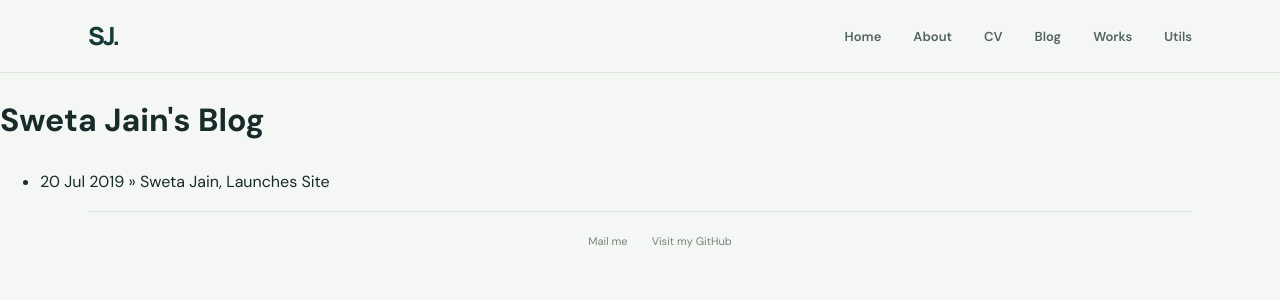
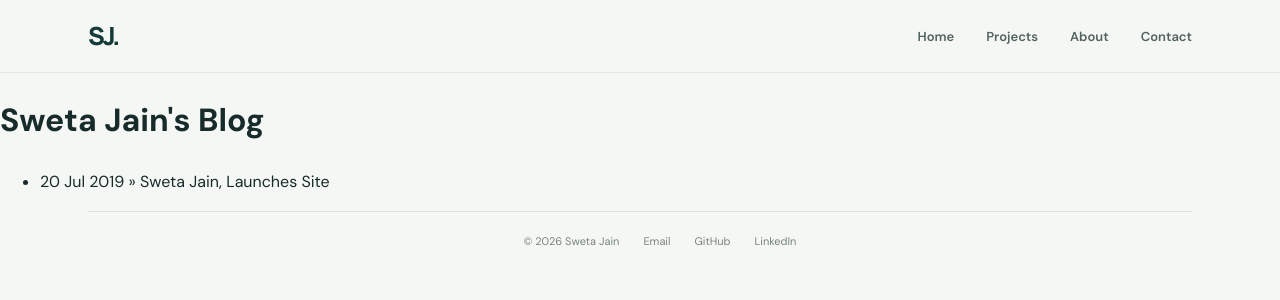
Before and after one commit to SwetaTheBest/swetathebest.github.io, a Jekyll site: the page built from blog/index.html, in a window 1280 px wide. Shown: the top 300 px of the page. Built offline with Jekyll 4.4.1, drawn with Linux system fonts in a browser that asks for light colours.

Commit message:
Revise default layout with enhanced structure and SEO
Updated the HTML layout with improved metadata, navigation, and footer links.

```diff
--- a/_layouts/default.html
+++ b/_layouts/default.html
@@ -1,31 +1,53 @@
-<!DOCTYPE html>
-	<html>
+<!doctype html>
+<html lang="en">
   <head>
+    <meta charset="utf-8" />
+    <meta name="viewport" content="width=device-width, initial-scale=1" />
+    <meta name="theme-color" content="#f5f7f4" />
+    <meta
+      name="description"
+      content="Sweta Jain — Senior AI Engineer building Generative AI, Agentic AI and RAG applications. Explore selected projects and engineering work."
+    />
+    <meta property="og:title" content="Sweta Jain | Senior AI Engineer" />
+    <meta
+      property="og:description"
+      content="Applied AI, agentic workflows, RAG and cloud-native engineering."
+    />
     <title>{{ page.title }}</title>
-			<!-- link to main stylesheet -->
-			<link rel="stylesheet" type="text/css" href="/css/main.css">
+    <link rel="preconnect" href="https://fonts.googleapis.com" />
+    <link rel="preconnect" href="https://fonts.gstatic.com" crossorigin />
+    <link rel="stylesheet" href="/css/main.css" />
   </head>
   <body>
-			<nav>
+    <nav aria-label="Main navigation">
       <ul>
         <li><a href="/">Home</a></li>
-		        	<li><a href="/about">About</a></li>
-	        		<li><a href="/cv">CV</a></li>
-	        		<li><a href="/blog">Blog</a></li>
-				<li><a href="/works">Works</a></li>
-				<li><a href="/utils">Utils</a></li>
+        <li><a href="/#projects">Projects</a></li>
+        <li><a href="/#about">About</a></li>
+        <li><a href="/#contact">Contact</a></li>
       </ul>
     </nav>
-			<div class="main_container">
-
-			{{ content }}
-
-
-			</div><!-- /.container -->
+    <div class="main_container">{{ content }}</div>
     <footer>
       <ul>
-	        		<li><a href="mailto:swetajain04@gmail.com">Mail me</a></li>
-	        		<li><a href="https://github.com/SwetaTheBest">Visit my GitHub</a></li>
+        <li>© {{ site.time | date: "%Y" }} Sweta Jain</li>
+        <li><a href="mailto:swetajain04@gmail.com">Email</a></li>
+        <li>
+          <a
+            href="https://github.com/SwetaTheBest"
+            target="_blank"
+            rel="noopener noreferrer"
+            >GitHub</a
+          >
+        </li>
+        <li>
+          <a
+            href="https://www.linkedin.com/in/sweta-the-best/"
+            target="_blank"
+            rel="noopener noreferrer"
+            >LinkedIn</a
+          >
+        </li>
       </ul>
     </footer>
   </body>
```
Lines whose indentation alone changed are shown as unchanged.
